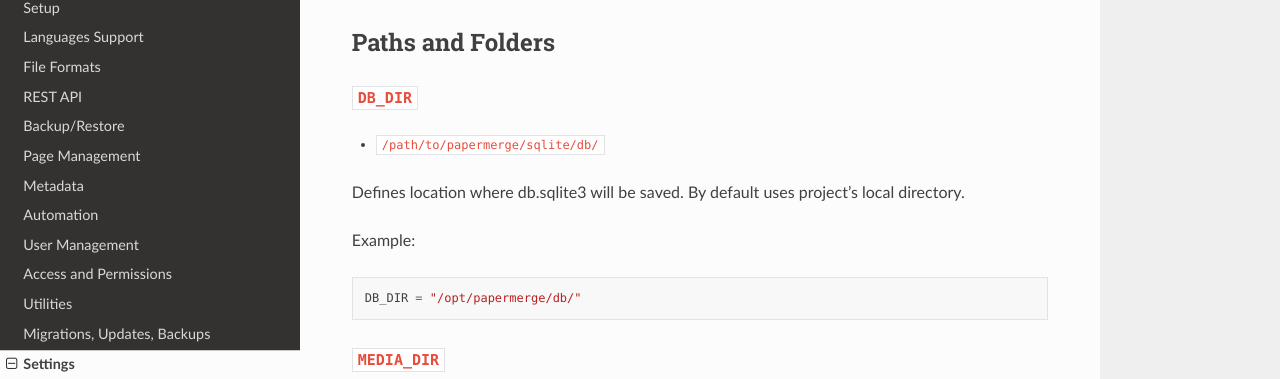
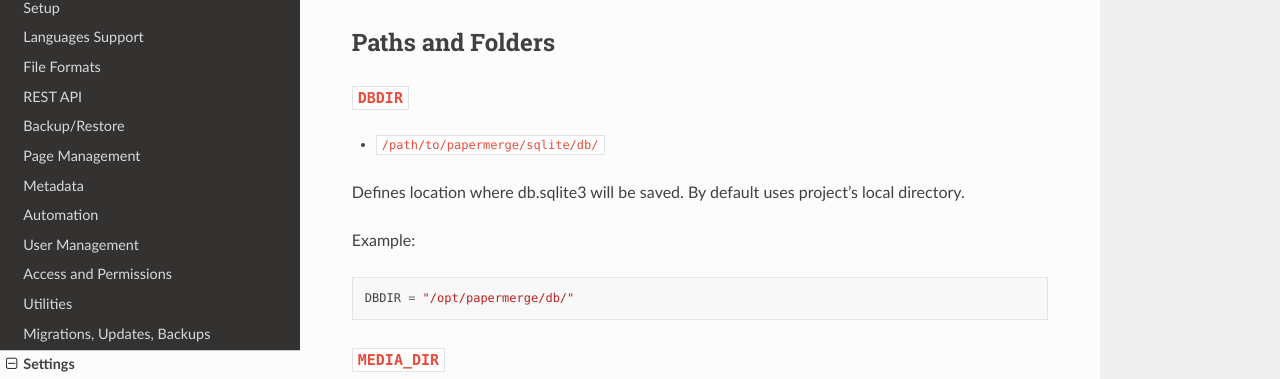
Before and after one commit to ciur/papermerge, a Sphinx documentation site: the page built from docs/source/settings.rst, in a window 1280 px wide and 900 px high, scrolled down 493 px. Shown: the part 171-550 px from the top of the window. Built offline with Sphinx 7.4.7 and the Read the Docs theme 2.0.0, drawn with Linux system fonts in a browser that asks for light colours.

Commit message:
change DB_DIR -> DBDIR - to be consistent with rest of DBXYZ settings

```diff
--- a/docs/source/settings.rst
+++ b/docs/source/settings.rst
@@ -31,7 +31,7 @@
 
 .. _db_dir:
 
-``DB_DIR``
+``DBDIR``
 ~~~~~~~~~~~
 
 * ``/path/to/papermerge/sqlite/db/``
@@ -41,7 +41,7 @@
 
 Example::
 
-    DB_DIR = "/opt/papermerge/db/"
+    DBDIR = "/opt/papermerge/db/"
 
 .. _media_dir:
 
```
Also changed, not shown: 1 other file.
